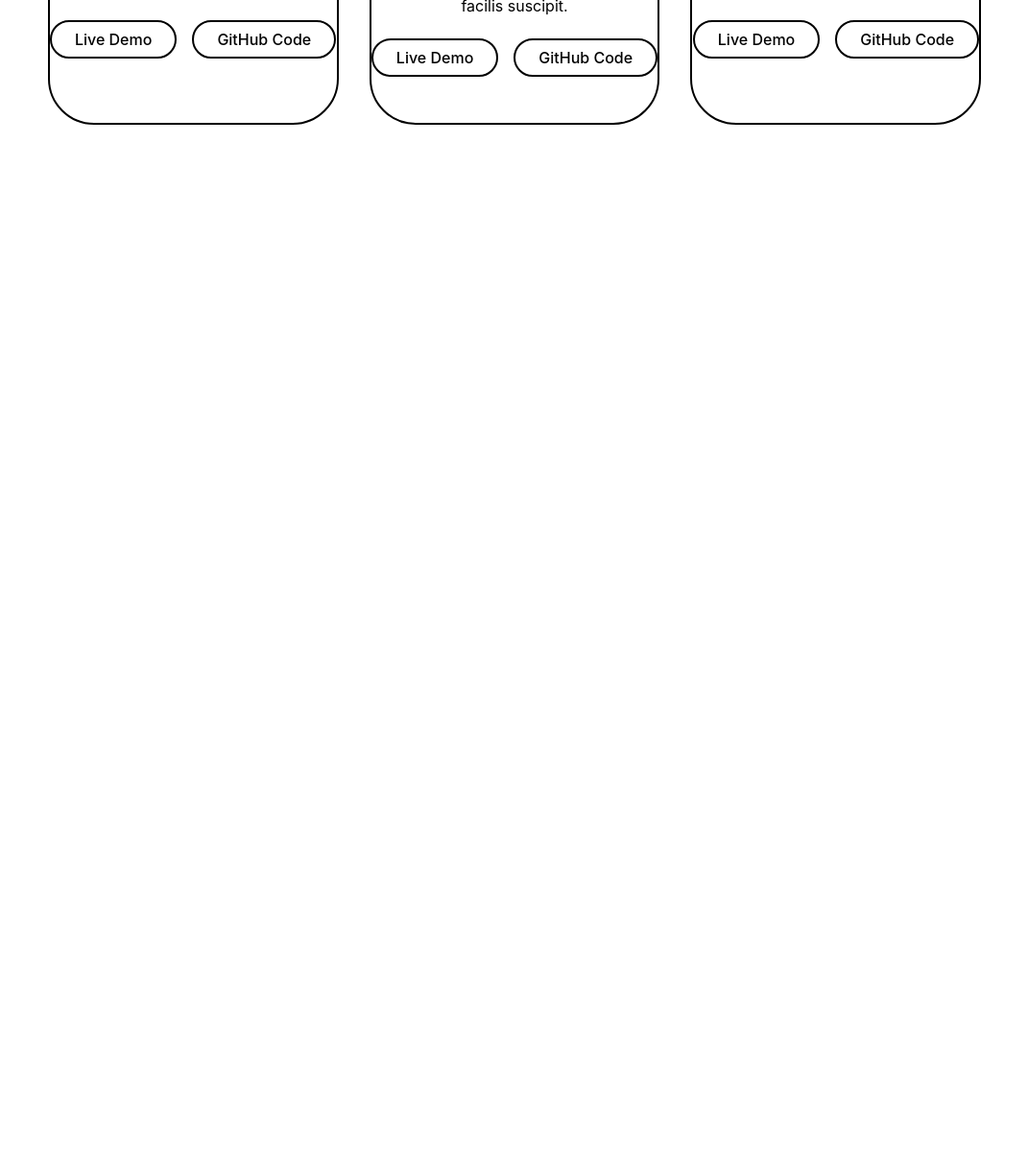
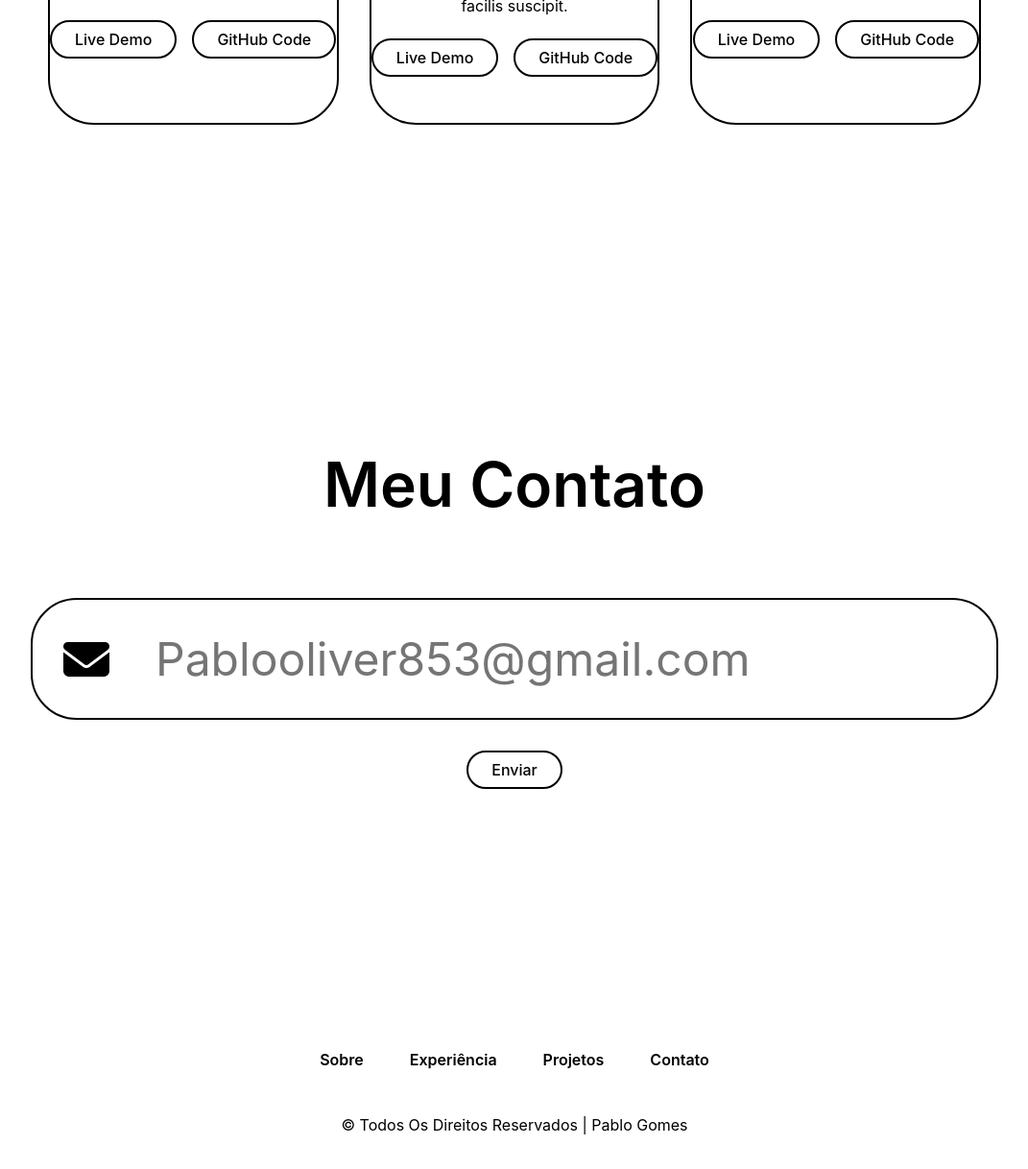
Before and after one commit to PabloG-7/meu-portifolio, a plain HTML site: page index.html in a window 1280 px wide. Shown: the part 2627-3845 px from the top of the page at 96% size, without its empty margins (104-1175 px from the left). Before the commit the page ends 2885 px from the top, so only its background shows below. Drawn offline with Linux system fonts and the light colour scheme.

Commit message:
portfolio update 1.3

```diff
--- a/index.html
+++ b/index.html
@@ -158,10 +158,50 @@
           <div class="btn">GitHub Code</div>
       </div>
   </div>
-
-  </div>
+</div>
 
     </section>
 
+    <!-- Contato Section Code -->
+
+    <section class="contato" id="contato">
+
+        <div class="input-box">
+            <h2 class="section-titulo">Meu Contato</h2>
+
+            <div class="input">
+                <input type="text" placeholder="Pablooliver853@gmail.com">
+                <i class="fa-solid fa-envelope"></i>
+            </div>
+
+            <div class="btn">Enviar</div>
+
+        </div>
+
+    </section>
+
+    <!-- Footer Section Code -->
+
+    <footer>
+
+        <ul>
+            <li>
+                <a href="#sobre">Sobre</a>
+            </li>
+            <li>
+                <a href="#experiencia">Experiência</a>
+            </li>
+            <li>
+                <a href="#projetos">Projetos</a>
+            </li>
+            <li>
+                <a href="#contato">Contato</a>
+            </li>
+        </ul>
+
+        <p class="copyright">&copy; Todos Os Direitos Reservados | Pablo Gomes</p>
+
+    </footer>
+
 </body>
 </html>
--- a/style.css
+++ b/style.css
@@ -312,3 +312,68 @@ section {
     font-size: 2rem;
     font-weight: 500;
 }
+
+/* Contato Section Code */
+
+.input-box {
+    display: flex;
+    flex-direction: column;
+    justify-content: center;
+    align-items: center;
+    text-align: center;
+    gap: 2rem;
+    margin-top: 5rem;
+}
+
+.input-box input {
+    border-radius: 3rem;
+    border: 2px solid #000;
+    padding: 2rem 8rem;
+    font-size: 3rem;
+}
+
+.input-box input::placeholder {
+    font-size: 3rem;
+}
+
+.input {
+    position: relative;
+}
+
+.input i {
+    position: absolute;
+    font-size: 3rem;
+    top: 50%;
+    left: 10px;
+    transform: translate(50%, -50%);
+}
+
+/* Footer Section Code */
+
+footer {
+    bottom: 0;
+    left: 0;
+    height: 10rem;
+    width: 100%;
+    display: flex;
+    flex-direction: column;
+    gap: 1rem;
+    align-items: center;
+    justify-content: center;
+}
+
+footer ul {
+    display: flex;
+    align-items: center;
+    gap: 3rem;
+}
+
+footer ul li a {
+    color: #000;
+    font-weight: 600;
+}
+
+.copyright {
+    font-size: 300;
+    margin-top: 2rem;
+}
```
